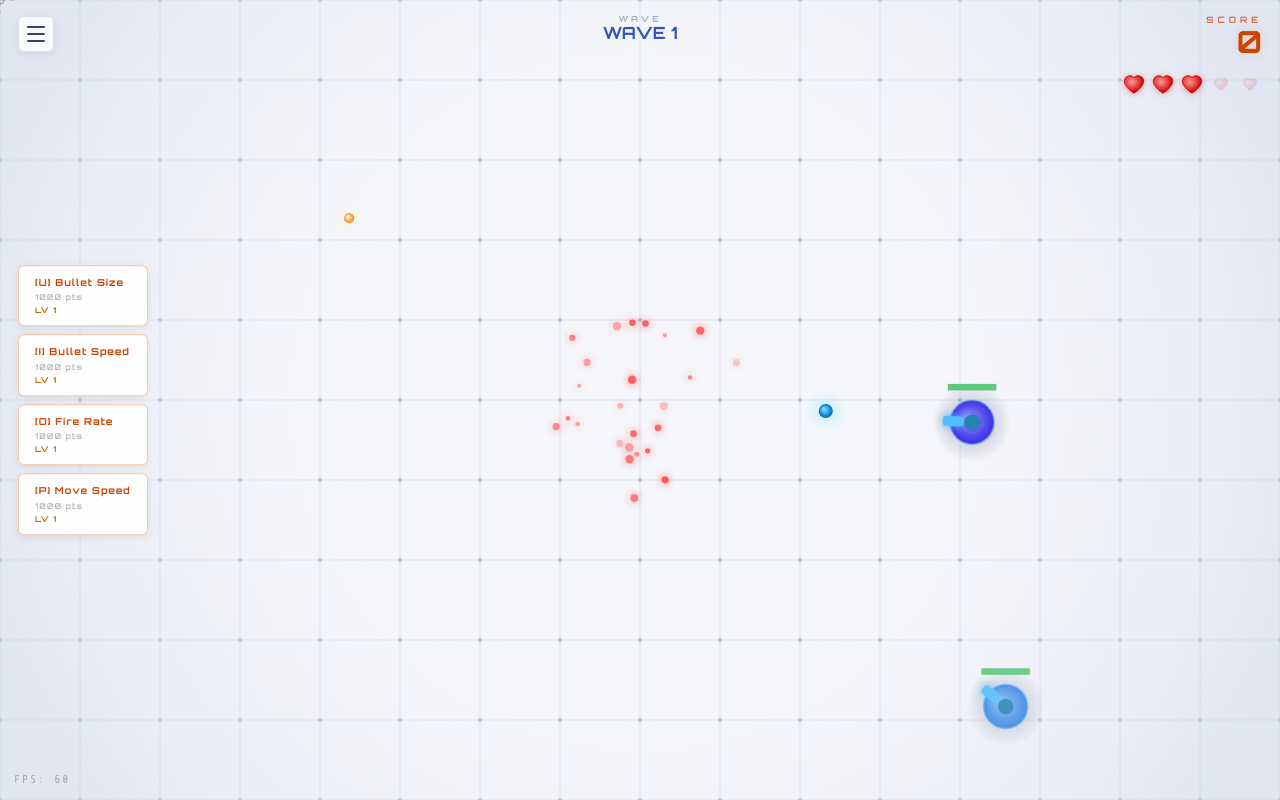
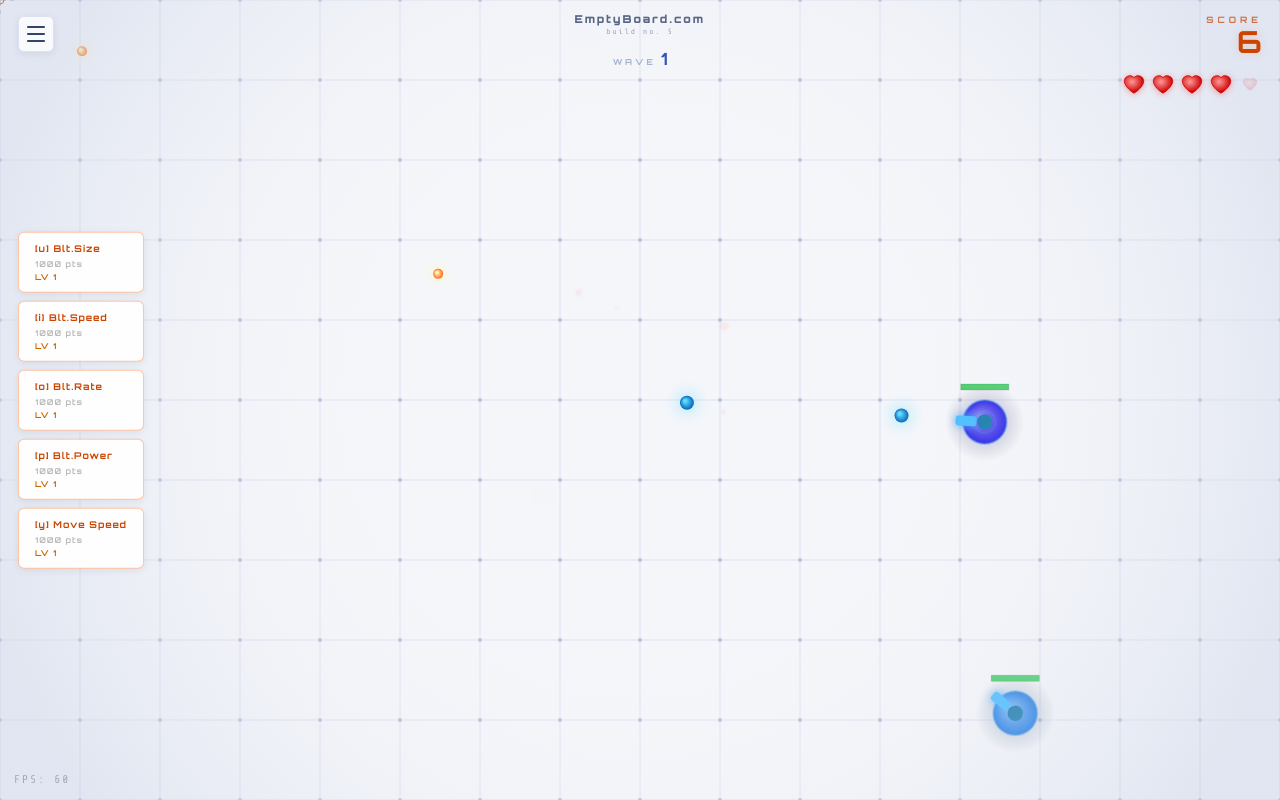
Before and after one commit to jadumate/canon-game, a PHP site: page / in a window 1280 px wide. Run offline with PHP 8.4, Linux system fonts and the light colour scheme.

Commit message:
Gameplay & UI overhaul: scoring, upgrades, branding (build 2-5)
- Auto passive score (+wave pts/sec)
- Upgrade costs scale +15% per level
- Enemy bullet speed reduced 20% at startup
- New Bullet Power upgrade [p]: +1 dmg/hit per level
- Upgrade key map: u/i/o/p/y with abbreviated labels
- Reordered upgrade panel: Size→Speed→Rate→Power→Move
- Added EmptyBoard.com site title + build number header
- Wave display condensed to single line
- Added updates.txt change log

Co-Authored-By: Claude Sonnet 4.6 <noreply@anthropic.com>

```diff
--- a/game.js
+++ b/game.js
@@ -46,7 +46,7 @@ function getMaxEnemies()        { return Math.min(2 + Math.floor(elapsedSec / 20
 function getSpawnInterval()     { return Math.max(600, 3000 - elapsedSec * 15); }
 function getEnemyHP()           { return Math.max(1, Math.floor(1 + elapsedSec / 40)); }
 function getEnemySpeed()        { return 0.07 + elapsedSec * 0.0006; }
-function getEnemyBulletSpeed()  { return 3.8 + elapsedSec * 0.015; }
+function getEnemyBulletSpeed()  { return 3.04 + elapsedSec * 0.015; }
 function getEnemyShootInterval(){ return Math.max(400, 1600 - elapsedSec * 6); }
 
 const keys = {};
@@ -60,17 +60,22 @@ window.addEventListener('keydown', e => {
 window.addEventListener('keyup', e => { keys[e.code] = false; });
 window.addEventListener('mousemove', e => { mouseX = e.clientX; mouseY = e.clientY; });
 
-const upg = { size: 1, speed: 1, rate: 1, move: 1 };
+const upg = { size: 1, speed: 1, rate: 1, move: 1, dmg: 1 };
+
+function getUpgCost(type) {
+  return Math.round(1000 * Math.pow(1.15, upg[type] - 1));
+}
 
 function upgrade(type) {
   if (!gameActive) return;
-  if (score >= 1000) {
-    score -= 1000;
+  const cost = getUpgCost(type);
+  if (score >= cost) {
+    score -= cost;
     upg[type]++;
     document.getElementById('lv-' + type).textContent = 'LV ' + upg[type];
     feed('UPGRADE ' + type.toUpperCase() + ' → LV' + upg[type]);
   } else {
-    feed('NOT ENOUGH SCORE (need 1000)');
+    feed('NOT ENOUGH SCORE (need ' + cost + ')');
   }
 }
 
@@ -78,15 +83,17 @@ function handleKey(code) {
   if (code === 'KeyU') upgrade('size');
   if (code === 'KeyI') upgrade('speed');
   if (code === 'KeyO') upgrade('rate');
-  if (code === 'KeyP') upgrade('move');
+  if (code === 'KeyY') upgrade('move');
+  if (code === 'KeyP') upgrade('dmg');
 }
 
 function getBR() { return 5 + (upg.size - 1) * 3; }
 function getBS() { return 7 + (upg.speed - 1) * 2; }
 function getFI() { return Math.max(150, 1000 - (upg.rate - 1) * 150); }
+function getBD() { return upg.dmg; }
 
 const bullets = [], eBullets = [], enemies = [], particles = [];
-let shotTimer = 0, enemyTimer = 0;
+let shotTimer = 0, enemyTimer = 0, scoreTimer = 0;
 
 function fireBullet() {
   const a = cannonAngle, s = getBS(), r = getBR();
@@ -294,10 +301,13 @@ function tickFPS(now) {
 function updateUI() {
   document.getElementById('score-val').textContent = score;
   const w = getWave();
-  document.getElementById('wave-val').textContent = 'WAVE ' + w;
+  document.getElementById('wave-val').textContent = w;
   for (let i = 0; i < 5; i++) {
     document.getElementById('h' + i).classList.toggle('dead', i >= life);
   }
+  ['size', 'speed', 'rate', 'move', 'dmg'].forEach(k => {
+    document.getElementById('cost-' + k).textContent = getUpgCost(k) + ' pts';
+  });
   if (w > lastWave) {
     lastWave = w;
     feed('⚠ WAVE ' + w + ' — Difficulty increased!');
@@ -314,11 +324,11 @@ function restartGame() {
   score = 0; life = 5; gameActive = true;
   cam.x = 0; cam.y = 0;
   bullets.length = 0; eBullets.length = 0; enemies.length = 0; particles.length = 0;
-  upg.size = 1; upg.speed = 1; upg.rate = 1; upg.move = 1;
-  ['size', 'speed', 'rate', 'move'].forEach(k => {
+  upg.size = 1; upg.speed = 1; upg.rate = 1; upg.move = 1; upg.dmg = 1;
+  ['size', 'speed', 'rate', 'move', 'dmg'].forEach(k => {
     document.getElementById('lv-' + k).textContent = 'LV 1';
   });
-  shotTimer = 0; enemyTimer = 0; invincible = 0; hitFlash = 0;
+  shotTimer = 0; enemyTimer = 0; scoreTimer = 0; invincible = 0; hitFlash = 0;
   elapsedSec = 0; lastWave = 0;
   document.getElementById('msg-overlay').classList.remove('show');
 }
@@ -339,6 +349,10 @@ function loop(now) {
 
   if (gameActive) {
     elapsedSec += dt / 1000;
+
+    // Auto score: +wave pts per second
+    scoreTimer += dt;
+    if (scoreTimer >= 1000) { scoreTimer -= 1000; score += getWave(); }
 
     // Player movement
     const spd = 3.2 + (upg.move - 1) * 0.8;
@@ -384,7 +398,7 @@ function loop(now) {
         const e = enemies[j];
         const dx = b.x - e.x, dy = b.y - e.y;
         if (dx * dx + dy * dy < (b.r + e.r) ** 2) {
-          e.hp--;
+          e.hp -= getBD();
           bullets.splice(i, 1);
           if (e.hp <= 0) {
             const bonus = 100 * getWave();
--- a/index.html
+++ b/index.html
@@ -63,6 +63,12 @@
     </div>
   </div>
 
+  <!-- SITE TITLE (top-center) -->
+  <div id="site-title">
+    <div id="site-name">EmptyBoard.com</div>
+    <div id="site-build">build no. 5</div>
+  </div>
+
   <!-- WAVE (top-center) -->
   <div id="wave-box">
     <div id="wave-label">Wave</div>
@@ -75,23 +81,28 @@
   <!-- UPGRADE PANEL (left-center, vertical) -->
   <div id="upgrade-panel">
     <button class="upg-btn" onclick="upgrade('size')">
-      <span class="upg-title">[U] Bullet Size</span>
-      <span class="upg-cost">1000 pts</span>
+      <span class="upg-title">[u] Blt.Size</span>
+      <span class="upg-cost" id="cost-size">1000 pts</span>
       <span class="upg-lv" id="lv-size">LV 1</span>
     </button>
     <button class="upg-btn" onclick="upgrade('speed')">
-      <span class="upg-title">[I] Bullet Speed</span>
-      <span class="upg-cost">1000 pts</span>
+      <span class="upg-title">[i] Blt.Speed</span>
+      <span class="upg-cost" id="cost-speed">1000 pts</span>
       <span class="upg-lv" id="lv-speed">LV 1</span>
     </button>
     <button class="upg-btn" onclick="upgrade('rate')">
-      <span class="upg-title">[O] Fire Rate</span>
-      <span class="upg-cost">1000 pts</span>
+      <span class="upg-title">[o] Blt.Rate</span>
+      <span class="upg-cost" id="cost-rate">1000 pts</span>
       <span class="upg-lv" id="lv-rate">LV 1</span>
     </button>
+    <button class="upg-btn" onclick="upgrade('dmg')">
+      <span class="upg-title">[p] Blt.Power</span>
+      <span class="upg-cost" id="cost-dmg">1000 pts</span>
+      <span class="upg-lv" id="lv-dmg">LV 1</span>
+    </button>
     <button class="upg-btn" onclick="upgrade('move')">
-      <span class="upg-title">[P] Move Speed</span>
-      <span class="upg-cost">1000 pts</span>
+      <span class="upg-title">[y] Move Speed</span>
+      <span class="upg-cost" id="cost-move">1000 pts</span>
       <span class="upg-lv" id="lv-move">LV 1</span>
     </button>
   </div>
@@ -117,10 +128,11 @@
         <strong>W A S D / ↑↓←→</strong> &nbsp;Move (8 directions)<br>
         <strong>Mouse</strong> &nbsp;&nbsp;&nbsp;&nbsp;&nbsp;&nbsp;&nbsp;&nbsp;&nbsp;&nbsp;&nbsp;Aim cannon<br>
         <strong>Auto</strong> &nbsp;&nbsp;&nbsp;&nbsp;&nbsp;&nbsp;&nbsp;&nbsp;&nbsp;&nbsp;&nbsp;&nbsp;Fires every interval<br>
-        <strong>U</strong> &nbsp;&nbsp;&nbsp;&nbsp;&nbsp;&nbsp;&nbsp;&nbsp;&nbsp;&nbsp;&nbsp;&nbsp;&nbsp;&nbsp;&nbsp;&nbsp;Upgrade bullet size<br>
-        <strong>I</strong> &nbsp;&nbsp;&nbsp;&nbsp;&nbsp;&nbsp;&nbsp;&nbsp;&nbsp;&nbsp;&nbsp;&nbsp;&nbsp;&nbsp;&nbsp;&nbsp;&nbsp;Upgrade bullet speed<br>
-        <strong>O</strong> &nbsp;&nbsp;&nbsp;&nbsp;&nbsp;&nbsp;&nbsp;&nbsp;&nbsp;&nbsp;&nbsp;&nbsp;&nbsp;&nbsp;&nbsp;&nbsp;Upgrade fire rate<br>
-        <strong>P</strong> &nbsp;&nbsp;&nbsp;&nbsp;&nbsp;&nbsp;&nbsp;&nbsp;&nbsp;&nbsp;&nbsp;&nbsp;&nbsp;&nbsp;&nbsp;&nbsp;&nbsp;Upgrade move speed
+        <strong>U</strong> &nbsp;&nbsp;&nbsp;&nbsp;&nbsp;&nbsp;&nbsp;&nbsp;&nbsp;&nbsp;&nbsp;&nbsp;&nbsp;&nbsp;&nbsp;&nbsp;Blt.Size<br>
+        <strong>I</strong> &nbsp;&nbsp;&nbsp;&nbsp;&nbsp;&nbsp;&nbsp;&nbsp;&nbsp;&nbsp;&nbsp;&nbsp;&nbsp;&nbsp;&nbsp;&nbsp;&nbsp;Blt.Speed<br>
+        <strong>O</strong> &nbsp;&nbsp;&nbsp;&nbsp;&nbsp;&nbsp;&nbsp;&nbsp;&nbsp;&nbsp;&nbsp;&nbsp;&nbsp;&nbsp;&nbsp;&nbsp;Blt.Rate<br>
+        <strong>P</strong> &nbsp;&nbsp;&nbsp;&nbsp;&nbsp;&nbsp;&nbsp;&nbsp;&nbsp;&nbsp;&nbsp;&nbsp;&nbsp;&nbsp;&nbsp;&nbsp;&nbsp;Blt.Power<br>
+        <strong>Y</strong> &nbsp;&nbsp;&nbsp;&nbsp;&nbsp;&nbsp;&nbsp;&nbsp;&nbsp;&nbsp;&nbsp;&nbsp;&nbsp;&nbsp;&nbsp;&nbsp;&nbsp;Move Speed
       </div>
       <p style="font-size:.72rem;color:#99a;">Difficulty increases every 30 seconds. Enemies get faster, tougher, and more numerous. Good luck!</p>
     </div>
--- a/style.css
+++ b/style.css
@@ -164,13 +164,43 @@ canvas {
   filter: none;
 }
 
+/* ── SITE TITLE (top-center) ── */
+#site-title {
+  position: fixed;
+  top: 12px;
+  left: 50%;
+  transform: translateX(-50%);
+  text-align: center;
+  z-index: 100;
+  pointer-events: none;
+}
+
+#site-name {
+  font-family: 'Orbitron', monospace;
+  font-size: 0.68rem;
+  font-weight: 900;
+  letter-spacing: 2px;
+  color: #334466cc;
+}
+
+#site-build {
+  font-family: 'Share Tech Mono', monospace;
+  font-size: 0.48rem;
+  letter-spacing: 2px;
+  color: #33446677;
+  margin-top: 1px;
+}
+
 /* ── WAVE (top-center) ── */
 #wave-box {
   position: fixed;
-  top: 14px;
+  top: 50px;
   left: 50%;
   transform: translateX(-50%);
-  text-align: center;
+  display: flex;
+  flex-direction: row;
+  align-items: baseline;
+  gap: 5px;
   z-index: 100;
 }
 
@@ -239,9 +269,26 @@ canvas {
   transform: translateX(2px);
 }
 
-.upg-title {
-  font-size: 0.6rem;
+.upg-head {
+  display: flex;
+  align-items: center;
+  justify-content: space-between;
+  gap: 8px;
+}
+
+.upg-icon {
+  font-family: 'Share Tech Mono', monospace;
+  font-size: 1rem;
   font-weight: 700;
+  color: #cc4400;
+  letter-spacing: 3px;
+  line-height: 1;
+}
+
+.upg-key {
+  font-family: 'Orbitron', monospace;
+  font-size: 0.46rem;
+  color: #cc440077;
   letter-spacing: 1px;
 }
 
```
Also changed, not shown: updates.txt (added, +43 -0 lines).
